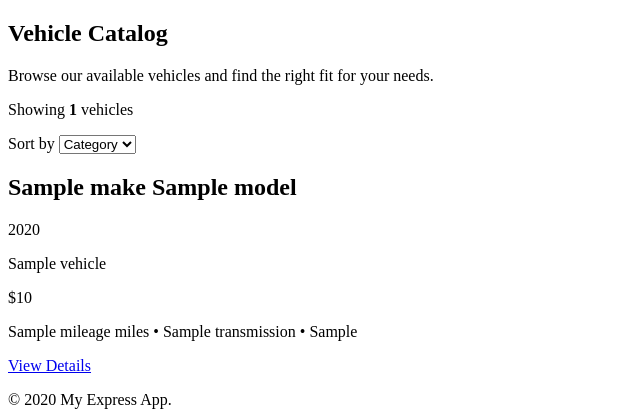
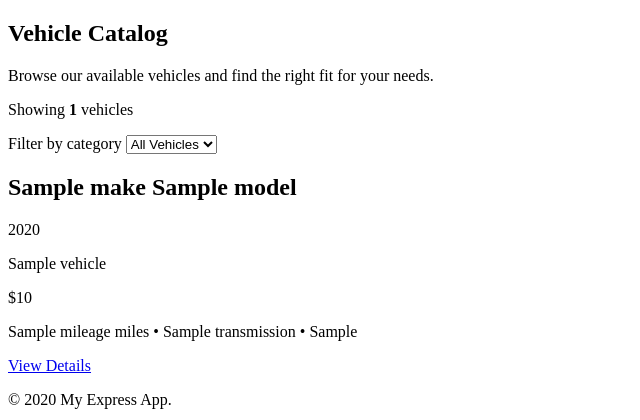
Before and after one commit to Joshua-Argyle/CSE340FinalProject, a Node project: template src/views/vehicles/list.ejs in a window 1280 px wide. Shown: the part 124-544 px from the top of the page, without its empty margins (0-640 px from the left). Run offline with Node 20 templates, Linux system fonts and the light colour scheme; the template is opened without the code that fills it: most values are stand-ins (such as "Sample title", 1, 10 or a date in 2020).

```diff
--- a/src/views/vehicles/list.ejs
+++ b/src/views/vehicles/list.ejs
@@ -12,12 +12,13 @@
             <p>Showing <strong><%= vehicles.length %></strong> vehicles</p>
         </div>
         <div class="catalog-controls__sort">
-            <label for="sort">Sort by</label>
-            <select id="sort" name="sort" onchange="location.href = '?sort=' + this.value">
-                <option value="category" <%= currentSort === 'category' ? 'selected' : '' %>>Category</option>
-                <option value="make" <%= currentSort === 'make' ? 'selected' : '' %>>Make</option>
-                <option value="model" <%= currentSort === 'model' ? 'selected' : '' %>>Model</option>
-                <option value="year" <%= currentSort === 'year' ? 'selected' : '' %>>Year</option>
+            <label for="category">Filter by category</label>
+            <select id="category" name="category" onchange="location.href = '?category=' + this.value">
+                <option value="all" <%= currentCategory === 'all' ? 'selected' : '' %>>All Vehicles</option>
+                <option value="1" <%= currentCategory === '1' ? 'selected' : '' %>>Sedan</option>
+                <option value="2" <%= currentCategory === '2' ? 'selected' : '' %>>SUV</option>
+                <option value="3" <%= currentCategory === '3' ? 'selected' : '' %>>Truck</option>
+                <option value="4" <%= currentCategory === '4' ? 'selected' : '' %>>Van</option>
             </select>
         </div>
     </section>
```
Also changed, not shown: src/controllers/vehicles/vehicles.js (+13 -4 lines), src/models/vehicles/vehicles.js (+5 -27 lines).
